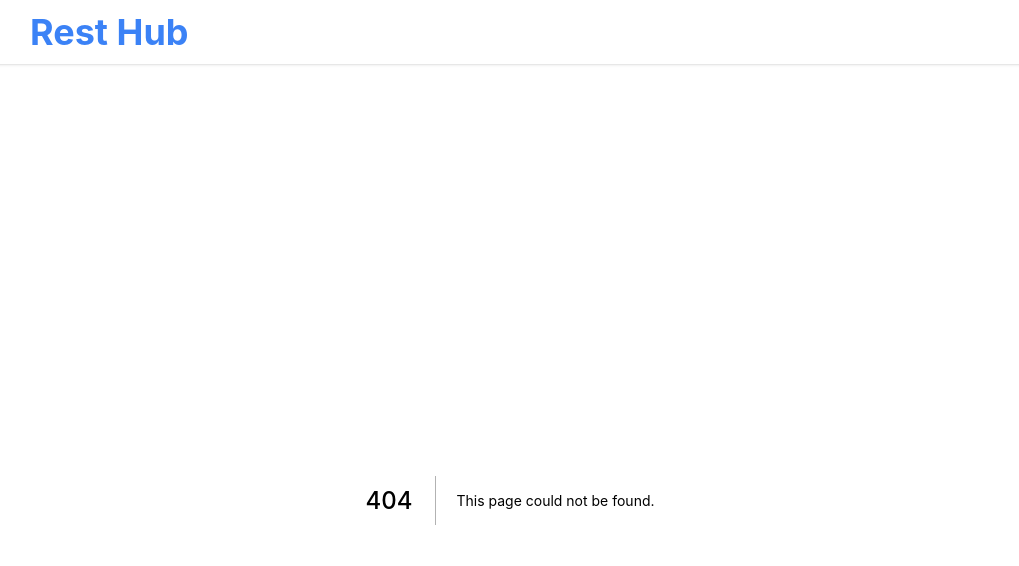
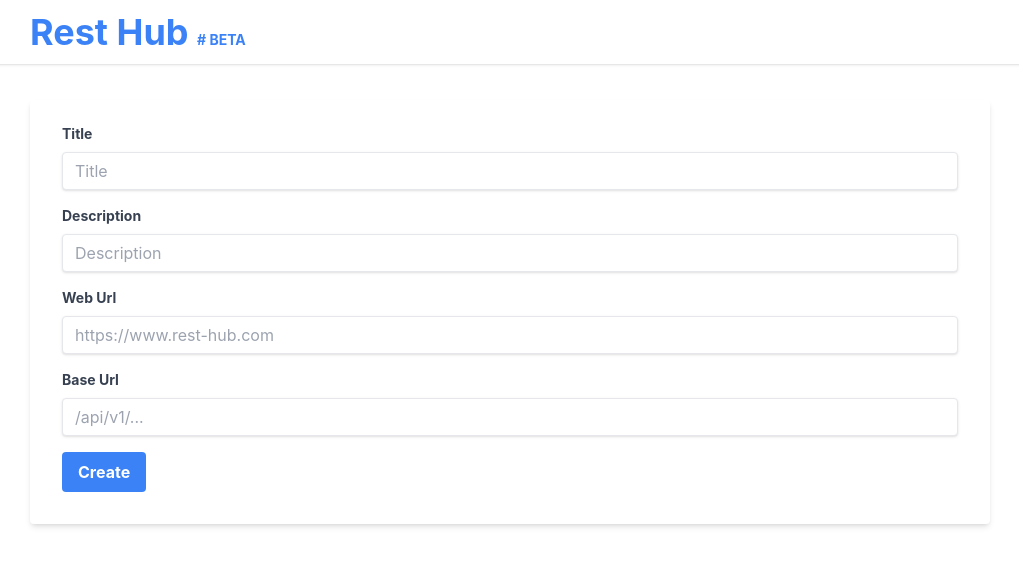
Before and after one commit to group-buex/rest-hub, a Next.js app: page /1/project/new in a window 1280 px wide. Before the commit this address had no page. Shown: the top 566 px of the page, without its empty margins (130-1149 px from the left). Built offline with nearby package versions, Linux system fonts and the light colour scheme.

Commit message:
feat: add project add page

```diff
--- /dev/null
+++ b/pages/[admin]/project/new.tsx
@@ -0,0 +1,20 @@
+import React from "react";
+import type { GetServerSideProps, NextPage } from "next";
+import New from "components/admin/Project/New";
+import Link from "next/link";
+
+interface NewProjectProps {
+  param: string;
+}
+
+const NewProject: NextPage<NewProjectProps> = ({ param }) => {
+  return <New admin={param} />;
+};
+
+export const getServerSideProps: GetServerSideProps<{ param: string }> = async (
+  ctx
+) => {
+  return { props: { param: ctx.query.admin.toString() } };
+};
+
+export default NewProject;
--- a/pages/_app.tsx
+++ b/pages/_app.tsx
@@ -3,6 +3,7 @@
 import Layout from "components/Core/Layout";
 import "../styles/globals.css";
 import Header from "components/Core/Header";
+import { Toaster } from "react-hot-toast";
 
 function MyApp({ Component, pageProps }: AppProps) {
   return (
@@ -13,6 +14,7 @@
           <Component {...pageProps} />
         </div>
       </Layout>
+      <Toaster position="top-center" reverseOrder={false} />
     </RecoilRoot>
   );
 }
--- /dev/null
+++ b/src/actions/index.ts
@@ -0,0 +1,63 @@
+import { useState } from "react";
+import toast from "react-hot-toast";
+
+// axios post
+export function useApiHandler(apiCall, useToast: boolean) {
+  const [reqState, setReqState] = useState({
+    error: null,
+    data: null,
+    loading: false,
+    status: null,
+  });
+
+  const handler = async (...data) => {
+    return new Promise(async (resolve, reject) => {
+      let toastId = null;
+      useToast && (toastId = toast.loading("Loading..."));
+
+      setReqState({ error: null, data: null, loading: true, status: null });
+      try {
+        const json = await apiCall(...data);
+        await setReqState({
+          error: null,
+          data: json?.data ?? null,
+          loading: false,
+          status: json?.status,
+        });
+
+        if (useToast && toastId) {
+          const timeId = setTimeout(() => {
+            toast.dismiss(toastId);
+            resolve({
+              error: null,
+              data: json?.data ?? null,
+              loading: false,
+              status: json.status,
+            });
+          }, 500);
+
+          return () => clearTimeout(timeId);
+        }
+
+        resolve({
+          error: null,
+          data: json?.data ?? null,
+          loading: false,
+          status: json.status,
+        });
+      } catch (e) {
+        const message =
+          (e.response && e.response.data) || "Ooops, something went wrong...";
+        await setReqState({
+          error: message,
+          data: null,
+          loading: false,
+          status: e.state,
+        });
+        reject({ error: message, data: null, loading: false, status: e.state });
+      }
+    });
+  };
+
+  return [handler, { ...reqState }];
+}
--- /dev/null
+++ b/src/actions/project.ts
@@ -0,0 +1,9 @@
+import { useApiHandler } from "actions";
+import axios from "axios";
+
+export const postProject = async (params) => {
+  return await axios.post("/api/v1/project", params);
+};
+
+export const usePostProject = (useToast: boolean = false) =>
+  useApiHandler(postProject, useToast);
--- a/src/components/Core/Header.tsx
+++ b/src/components/Core/Header.tsx
@@ -7,7 +7,9 @@
       <div className="flex justify-between md:w-9/12 w-11/12">
         <div className="">
           <Link href="/">
-            <a className="text-4xl font-bold text-blue-500">Rest Hub</a>
+            <a className="text-4xl font-bold text-blue-500">
+              Rest Hub <span className="text-sm"># BETA</span>
+            </a>
           </Link>
         </div>
       </div>
--- /dev/null
+++ b/src/components/admin/Project/New/index.tsx
@@ -0,0 +1,164 @@
+import React, { FC, useCallback, useState, useRef } from "react";
+import { usePostProject } from "actions/project";
+import { isEmpty } from "lib/helper";
+import toast from "react-hot-toast";
+import { useRouter } from "next/router";
+
+interface NewProps {
+  admin: string;
+}
+
+type PramasProps = {
+  name?: string;
+  admin?: string;
+  title: string;
+  description: string;
+  baseUrl: string;
+  webUrl: string;
+};
+
+const Index: FC<NewProps> = ({ admin }) => {
+  const router = useRouter();
+  const inputRef = useRef<any>([]);
+  const [postProject, { loading, data, error }]: any = usePostProject(true);
+
+  const [params, setParams] = useState<PramasProps>({
+    title: null,
+    description: null,
+    baseUrl: null,
+    webUrl: null,
+  });
+
+  const handleInputChange = useCallback(
+    (e) => {
+      const { id, value } = e.target;
+      setParams({
+        ...params,
+        [id]: value,
+      });
+    },
+    [params]
+  );
+
+  const handleSubmit = async (e) => {
+    e.preventDefault();
+    const { title, description, baseUrl, webUrl } = params;
+    const [titleRef, descRef, baseUrlRef, webUrlRef] = inputRef.current;
+
+    if (isEmpty(title)) {
+      titleRef.focus();
+      return toast.error("Title field is empty");
+    }
+    if (isEmpty(description)) {
+      descRef.focus();
+      return toast.error("Description field is empty");
+    }
+    if (isEmpty(baseUrl)) {
+      baseUrlRef.focus();
+      return toast.error("Base Url field is empty");
+    }
+    if (isEmpty(webUrl)) {
+      webUrlRef.focus();
+      return toast.error("Web Url field is empty");
+    }
+
+    params.name = title;
+    params.admin = admin;
+
+    const { status, data } = await postProject(params);
+    if (data) {
+      toast.success("Done.");
+      const timeId = setTimeout(() => {
+        window.location.pathname = `/${admin}`;
+      }, 600);
+
+      return () => clearTimeout(timeId);
+    }
+  };
+
+  return (
+    <div className="flex flex-col w-full">
+      <form
+        className="bg-white shadow-md rounded px-8 pt-6 pb-8 mb-4"
+        onSubmit={handleSubmit}
+      >
+        <div className="mb-4">
+          <label
+            className="block text-gray-700 text-sm font-bold mb-2"
+            htmlFor="title"
+          >
+            Title
+          </label>
+          <input
+            ref={(el) => (inputRef.current[0] = el)}
+            className="shadow appearance-none border rounded w-full py-2 px-3 text-gray-700 leading-tight focus:outline-none focus:shadow-outline"
+            id="title"
+            type="text"
+            placeholder="Title"
+            onChange={handleInputChange}
+          />
+        </div>
+        <div className="mb-4">
+          <label
+            className="block text-gray-700 text-sm font-bold mb-2"
+            htmlFor="description"
+          >
+            Description
+          </label>
+          <input
+            ref={(el) => (inputRef.current[1] = el)}
+            className="shadow appearance-none border rounded w-full py-2 px-3 text-gray-700 leading-tight focus:outline-none focus:shadow-outline"
+            id="description"
+            type="text"
+            placeholder="Description"
+            onChange={handleInputChange}
+          />
+        </div>
+        <div className="mb-4">
+          <label
+            className="block text-gray-700 text-sm font-bold mb-2"
+            htmlFor="webUrl"
+          >
+            Web Url
+          </label>
+          <input
+            ref={(el) => (inputRef.current[2] = el)}
+            className="shadow appearance-none border rounded w-full py-2 px-3 text-gray-700 leading-tight focus:outline-none focus:shadow-outline"
+            id="webUrl"
+            type="text"
+            placeholder="https://www.rest-hub.com"
+            onChange={handleInputChange}
+          />
+        </div>
+        <div className="mb-4">
+          <label
+            className="block text-gray-700 text-sm font-bold mb-2"
+            htmlFor="baseUrl"
+          >
+            Base Url
+          </label>
+          <input
+            ref={(el) => (inputRef.current[3] = el)}
+            className="shadow appearance-none border rounded w-full py-2 px-3 text-gray-700 leading-tight focus:outline-none focus:shadow-outline"
+            id="baseUrl"
+            type="text"
+            placeholder="/api/v1/..."
+            onChange={handleInputChange}
+          />
+        </div>
+
+        <div className="flex items-center justify-between">
+          <button
+            type="submit"
+            className="bg-blue-500 hover:bg-blue-700 text-white font-bold py-2 px-4 rounded focus:outline-none focus:shadow-outline"
+            aria-label="submit"
+          >
+            Create
+          </button>
+        </div>
+      </form>
+    </div>
+  );
+};
+
+export default Index;
--- a/src/components/admin/Project/index.tsx
+++ b/src/components/admin/Project/index.tsx
@@ -1,4 +1,5 @@
 import React, { FC } from "react";
+import Link from "next/link";
 import { useRouter } from "next/router";
 
 import ProjectList from "./List";
@@ -24,12 +25,11 @@
     <>
       <div className="flex flex-row w-full justify-between mb-12">
         <h1 className="text-3xl font-bold text-gray-800">By {admin}</h1>
-        <button
-          type="button"
-          className="py-2.5 px-5 text-sm font-medium text-gray-900 bg-white rounded-lg border border-gray-200 hover:bg-gray-100 hover:text-blue-700 focus:z-10 focus:ring-2 focus:ring-blue-700 focus:text-blue-700 dark:bg-gray-800 dark:text-gray-400 dark:border-gray-600 dark:hover:text-white dark:hover:bg-gray-700"
-        >
-          New Project
-        </button>
+        <Link href={`/${admin}/project/new`}>
+          <a className="py-2.5 px-5 text-sm font-medium text-gray-900 bg-white rounded-lg border border-gray-200 hover:bg-gray-100 hover:text-blue-700 focus:z-10 focus:ring-2 focus:ring-blue-700 focus:text-blue-700 dark:bg-gray-800 dark:text-gray-400 dark:border-gray-600 dark:hover:text-white dark:hover:bg-gray-700">
+            New Project
+          </a>
+        </Link>
       </div>
 
       {state !== "hasValue" ? (
--- /dev/null
+++ b/src/lib/helper.ts
@@ -0,0 +1,79 @@
+/**
+ *
+ * @param {*} nul
+ * @returns {boolean}
+ */
+const isNull = (nul: any) => {
+  return "undefined" === typeof nul || null === nul;
+};
+
+/**
+ *
+ * @param {*} str
+ * @returns {boolean}
+ */
+const isString = (str: string) => {
+  return "string" === typeof str;
+};
+
+/**
+ * isPlainObject
+ * @param obj
+ * @returns {*}
+ */
+const isPlainObject = (obj: object) => {
+  let key;
+
+  if (!obj || obj.toString() !== "[object Object]") {
+    return false;
+  }
+
+  const hasOwnConstructor = obj.hasOwnProperty("constructor");
+  const hasIsPrototypeOf =
+    obj.constructor &&
+    obj.constructor.prototype &&
+    obj.constructor.prototype.hasOwnProperty("isPrototypeOf");
+
+  if (obj.constructor && !hasOwnConstructor && !hasIsPrototypeOf) {
+    return false;
+  }
+
+  for (key in obj) break;
+  return typeof key === "undefined" || obj.hasOwnProperty(key);
+};
+
+/**
+ *
+ * @param {object} obj
+ * @returns {boolean}
+ */
+const isEmptyObject = (obj: object) => {
+  for (let name in obj) return false;
+  return true;
+};
+
+/**
+ *
+ * @param {*} arr
+ * @returns {boolean}
+ */
+const isArray = (arr: any[]) => {
+  return "function" === typeof Array.isArray
+    ? Array.isArray(arr)
+    : arr.toString() === "[object Array]";
+};
+
+/**
+ *  Determine whether a variable is empty
+ *
+ * @param value
+ * @returns {boolean}
+ */
+export const isEmpty = (value: any) => {
+  return (
+    isNull(value) ||
+    (isString(value) && value.trim().length === 0) ||
+    (isPlainObject(value) && isEmptyObject(value)) ||
+    (isArray(value) && value.length === 0)
+  );
+};
```
